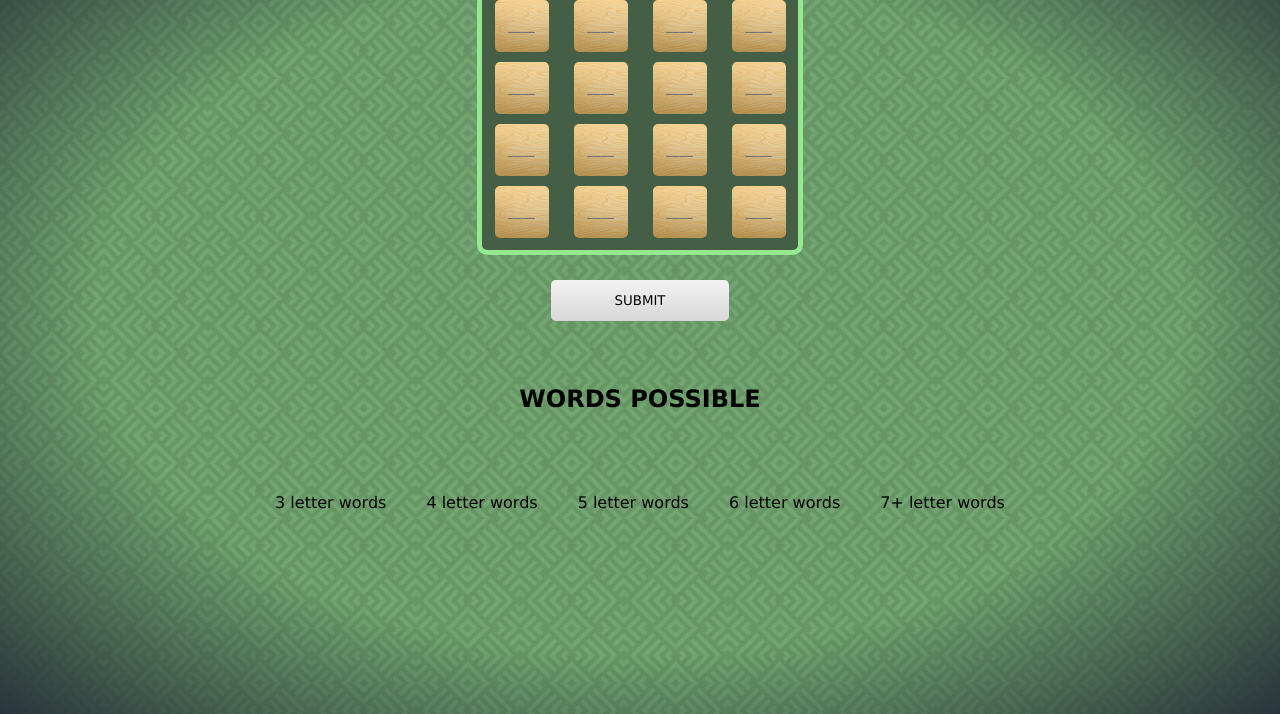
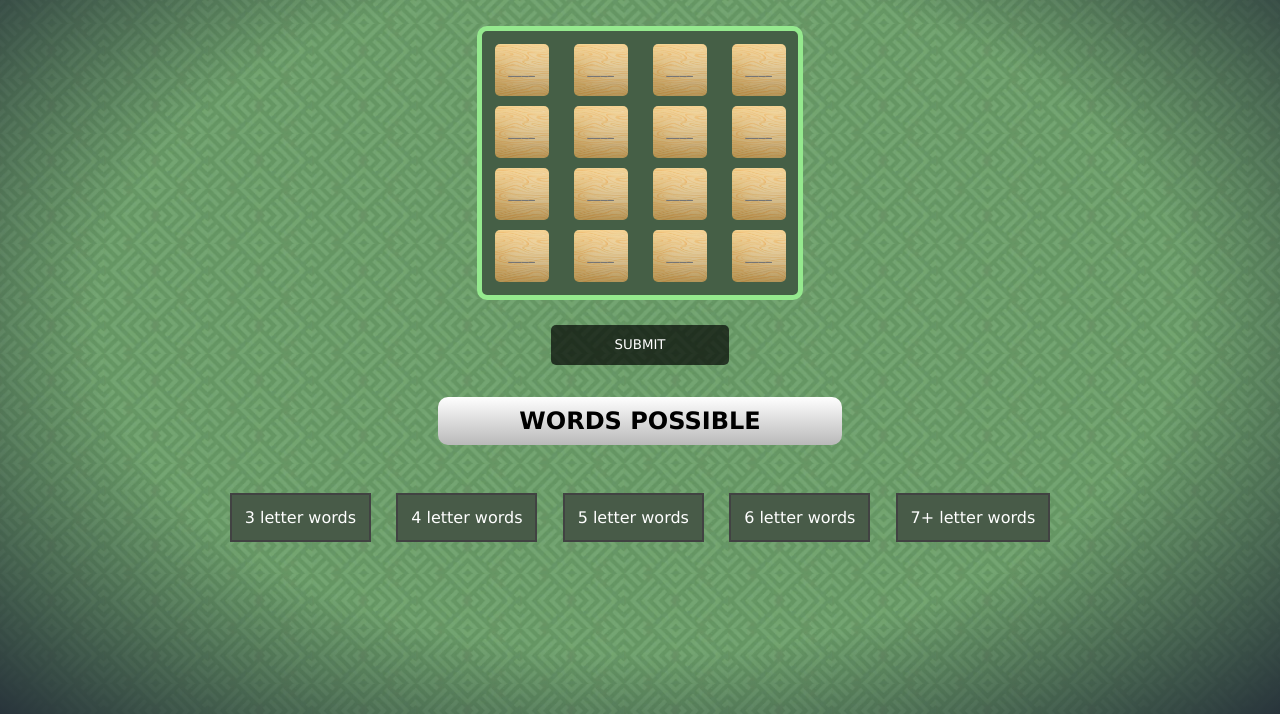
Before and after one commit to IsaacYu15/WordHuntSolver, a website: page index.html in a window 1280 px wide. Shown: the part 86-800 px from the top of the page. Drawn offline with Linux system fonts and the light colour scheme.

Commit message:
feat: more css & styling to main page

```diff
--- a/app.js
+++ b/app.js
@@ -94,7 +94,9 @@ const recursiveSearch = (xPos, yPos, grid, discoveredPaths) => {
 
             const position = newX + " " + newY;
 
-            if (!t_discovered.includes(position) && t_discovered.length < 6) { //a temporary limiter so it doesn't search too much
+            //REMOVE TEMPORARY LIMTER SUCH THAT WE CAN KEEP SEARCHING FOR INIFINTE LENGTH AS LONG AS THE DICTIONARY CONTAINS IT
+            //create a possible list -> sub string, see if the path we are searching is still VALID in da dictionary
+            if (!t_discovered.includes(position) && t_discovered.length < 6) {
 
                 t_discovered.push (position);
 
--- a/style.css
+++ b/style.css
@@ -5,8 +5,21 @@ html {
  }
 
 h2 {
+
+    margin: 2.5% auto 2.5% auto;
+
     font-weight: 600;
     font-size: 1.5rem;
+
+    background-image: linear-gradient(to bottom, rgb(255, 255, 255), rgb(185, 185, 185));
+    padding: 10px;
+
+    border-radius: 10px;
+
+    text-align: center;
+    justify-content: center;
+
+    width: 30%
 
 }
 
@@ -45,7 +58,7 @@ input {
 
 button {
 
-    background-image: linear-gradient(to bottom, rgba(255, 255, 255, 0.25), rgba(0, 0, 0, 0.1));
+    background-color: rgba(0, 0, 0, 0.676);
     border-width: 0;
     border-radius: 5px;
 
@@ -60,6 +73,7 @@ button {
     transition-duration: 0.5s;
 
     font-family: "Verdana", monospace;
+    color: white;
 }
 
 button:hover {
@@ -69,12 +83,6 @@ button:hover {
 
 #userInput{
     margin: 25px auto auto auto;
-}
-
-#header{
-    display:flex;
-    justify-content: center;
-
 }
 
 #inputGrids {
@@ -96,14 +104,6 @@ button:hover {
 
 }
 
-#wordsPossible {
-
-    margin: 5% auto;
-
-    display: flex;
-    text-align: center;
-    flex-direction: column;
-}
 
 #displayResults {
     margin: auto;
@@ -111,14 +111,24 @@ button:hover {
 
 }
 
-
 #displayResults p {
 
+    margin-left: 1%;
+    margin-right: 1%;
+
     display: inline-block;
+
     vertical-align: top;
 
     padding-right: 20px;
     padding-left: 20px;
+
+    background-color: rgb(72, 91, 72);
+    padding: 1% 1% 1% 1%;
+
+    border: 2.5px solid rgb(65, 66, 66);
+
+    color: white;
 
 }
 
```
